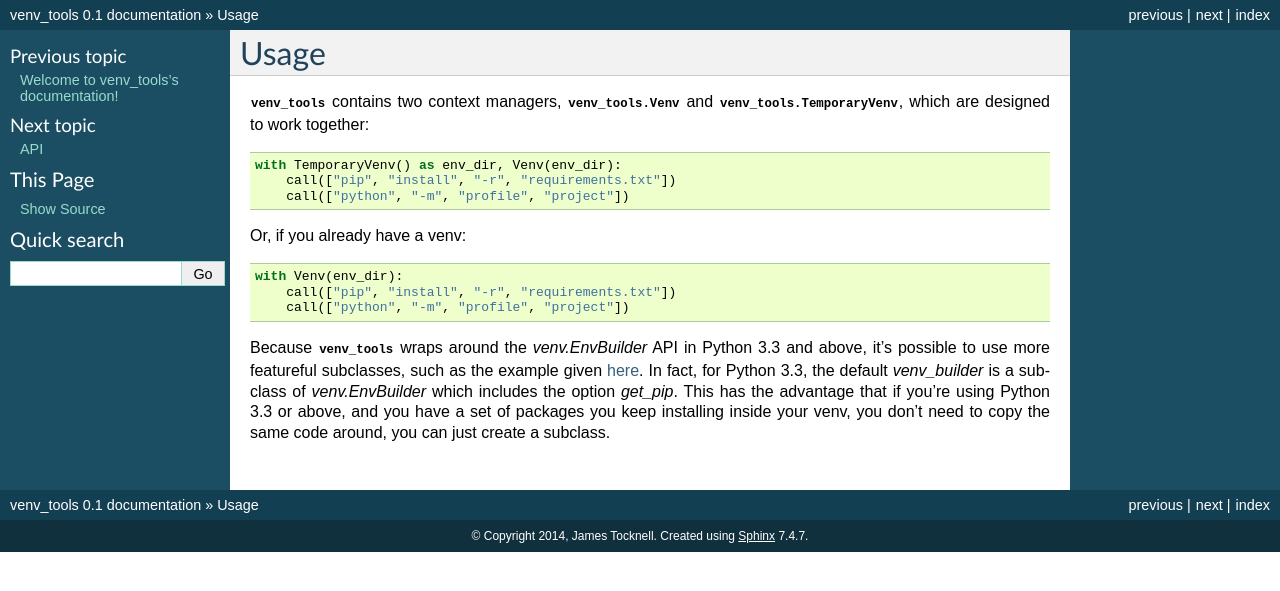
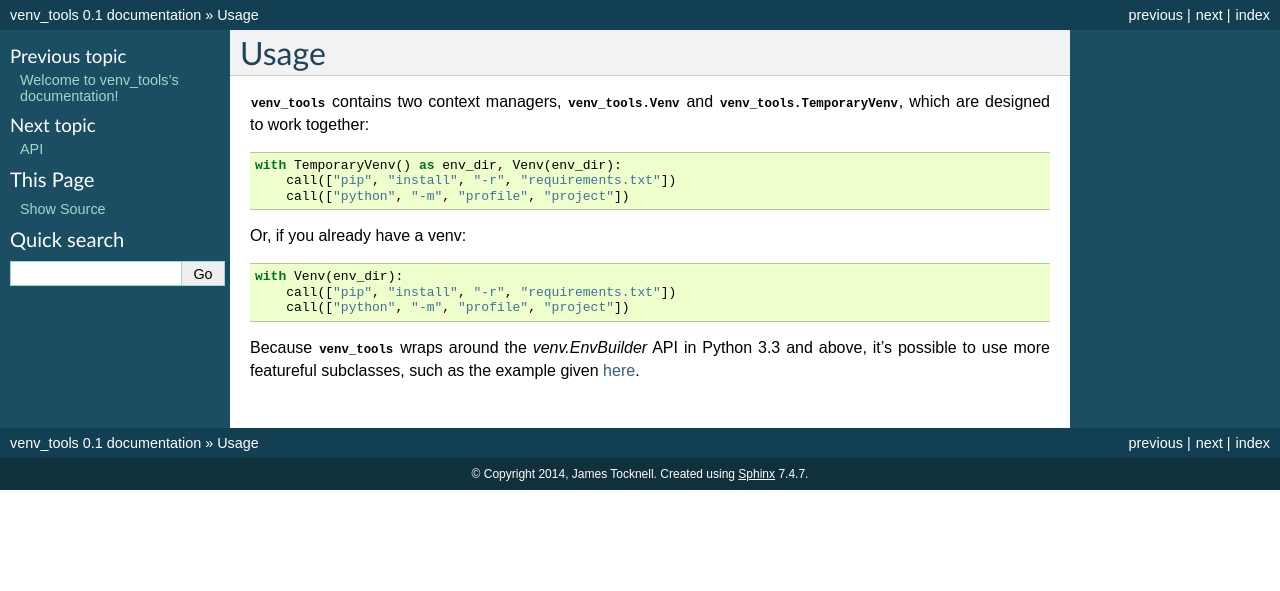
Before and after one commit to aragilar/venv_tools, a Sphinx documentation site: the page built from doc/Usage.rst, in a window 1280 px wide. Shown: the top 591 px of the page. Built offline with Sphinx 7.4.7, drawn with Linux system fonts in a browser that asks for light colours; the version number is read from the project's files by our own code.

Commit message:
Improved docs

```diff
--- a/doc/Usage.rst
+++ b/doc/Usage.rst
@@ -26,14 +26,3 @@ in Python 3.3 and above,
 it's possible to use more featureful subclasses,
 such as the example given
 `here <http://docs.python.org/3.3/library/venv.html#an-example-of-extending-envbuilder>`_.
-In fact, for Python 3.3,
-the default `venv_builder` is
-a subclass of `venv.EnvBuilder`
-which includes the option
-`get_pip`.
-This has the advantage that
-if you're using Python 3.3 or above,
-and you have a set of
-packages you keep installing inside your venv,
-you don't need to copy the same code around,
-you can just create a subclass.
--- a/venv_tools/__init__.py
+++ b/venv_tools/__init__.py
@@ -92,6 +92,12 @@ class TemporaryVenv(object):
         tool that supports using a specific python executable (most likely
         virtualenv).
 
+    .. note::
+        If you plan on using pip, you need the argument `with_pip`, as both
+        `EnvBuilder` in the standard library, and the virtualenv builder
+        included in `venv_tools` (to try to present a similar interface to
+        `EnvBuilder`) default to not installing pip.
+
     .. warning::
         Creating or activating a venv inside a venv can be "interesting", with
         the results varying between different python versions (and different
```
